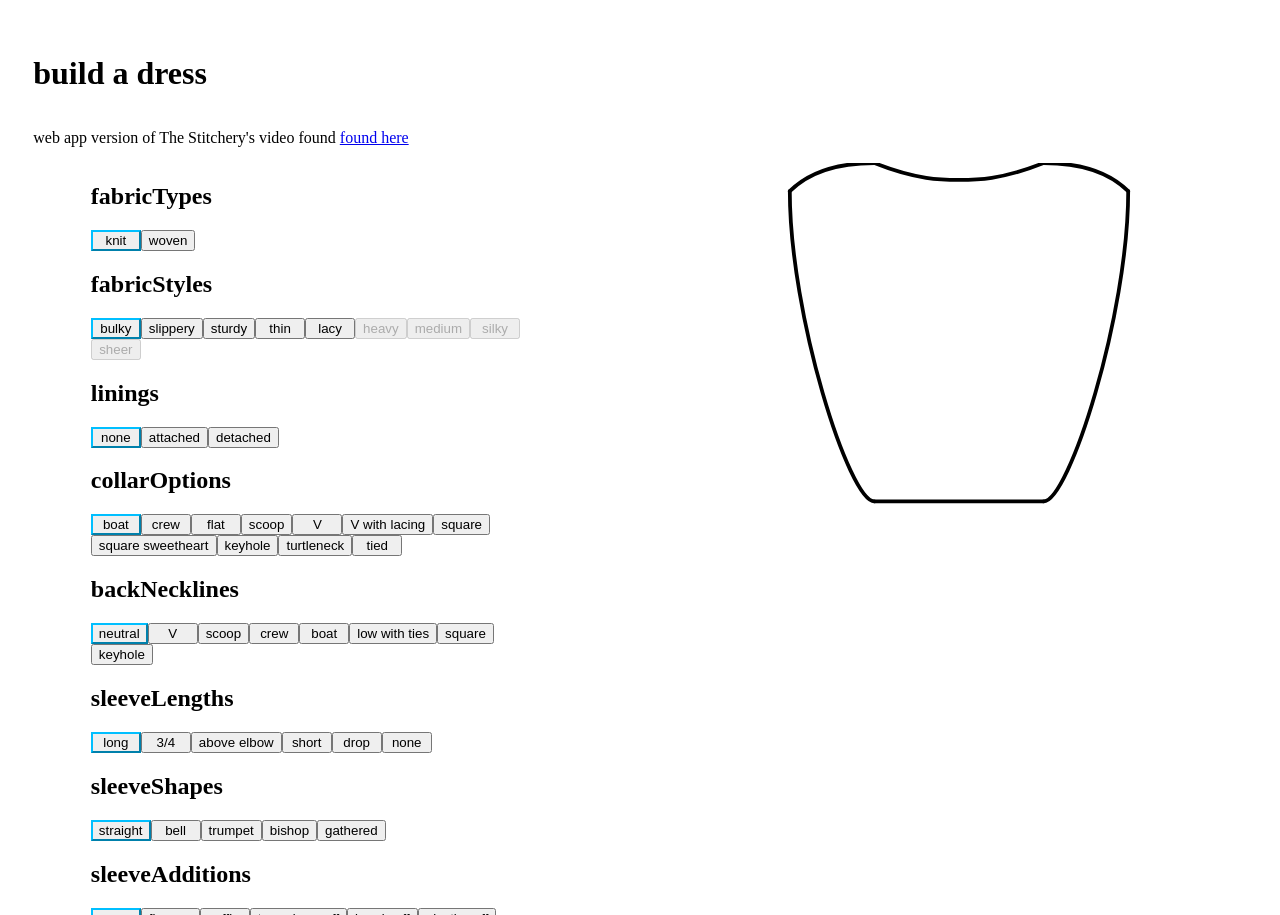
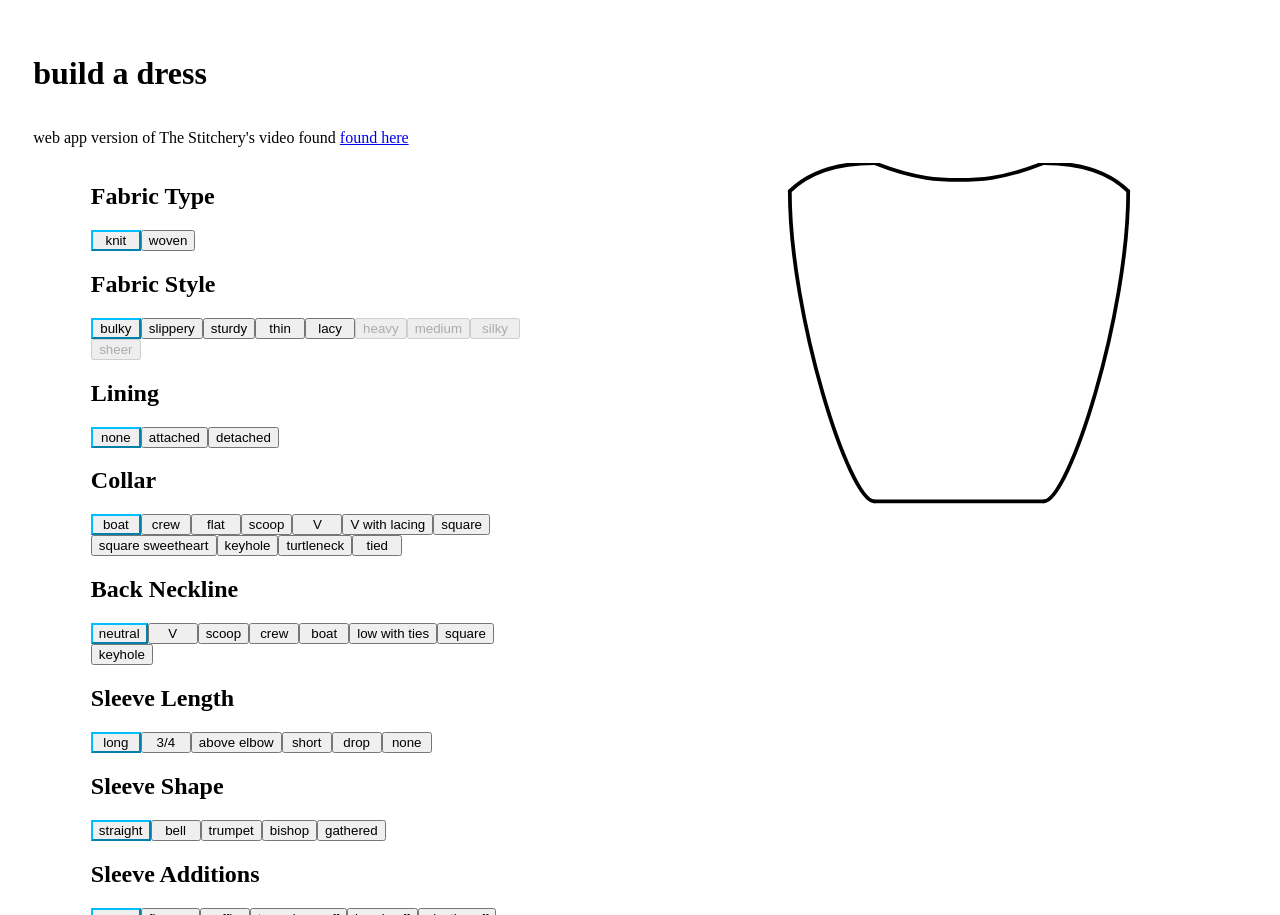
Before and after one commit to bexedmondson/dressjs, a SvelteKit app: page / in a window 1280 px wide. Built offline with nearby package versions, Linux system fonts and the light colour scheme.

Commit message:
category titles

```diff
--- a/src/components/OptionSelect.svelte
+++ b/src/components/OptionSelect.svelte
@@ -1,15 +1,12 @@
 <script>
     import data from "$lib/data.json";
+    import text from "$lib/text.json";
     import { setSelection, selections, isDisabled } from "$lib/choices.svelte.js";
     import { OptionState } from "$lib/OptionState.svelte";
 
     let { selection = $bindable(), optionCategoryName } = $props();
 
-    console.log(optionCategoryName)
-
     let options = data[optionCategoryName];
-
-    console.log(options)
 
     let buttonStates = [];
     options.forEach(option => {
@@ -24,7 +21,7 @@
     })
 </script>
 
-<h2>{optionCategoryName}</h2>
+<h2>{text["title-" + optionCategoryName]}</h2>
 
 <div class="buttoncontainer">
     {#each options as option}
--- /dev/null
+++ b/src/lib/text.json
@@ -0,0 +1,18 @@
+{
+    "title-fabricTypes": "Fabric Type",
+    "title-fabricStyles": "Fabric Style",
+    "title-linings": "Lining",
+    "title-collarOptions": "Collar",
+    "title-backNecklines": "Back Neckline",
+    "title-sleeveLengths": "Sleeve Length",
+    "title-sleeveShapes": "Sleeve Shape",
+    "title-sleeveAdditions": "Sleeve Additions",
+    "title-waistlineOptions": "Waistline",
+    "title-waistCinchOptions": "Waist Cinch",
+    "title-skirtShapes": "Skirt Shape",
+    "title-skirtLengths": "Skirt Length",
+    "title-skirtExtras": "Skirt Extras",
+    "title-hemStyles": "Hem Style",
+    "title-slitOptions": "Slit",
+    "title-pocketOptions": "Pockets"
+}
```
